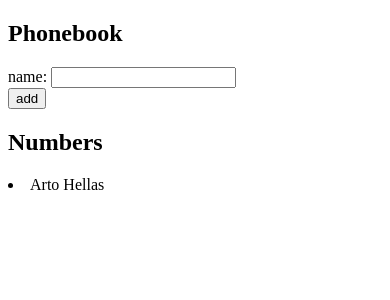
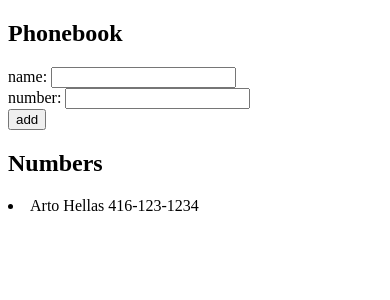
Before and after one commit to peetaliu/fullstackopen2020, a React (Create React App) app in the folder part2/phonebook/: page / in a window 390 px wide. Shown: the top 300 px of the page. Built offline with nearby package versions, Linux system fonts and the light colour scheme.

Commit message:
Submit 2.8: The Phonebook step3

```diff
--- a/part2/phonebook/src/App.js
+++ b/part2/phonebook/src/App.js
@@ -4,10 +4,12 @@ import Person from './components/Person'
 const App = () => {
   const [persons, setPersons] = useState([
     {
-        name: 'Arto Hellas'
+        name: 'Arto Hellas',
+        number: '416-123-1234'
     }
   ])
-  const [ newName, setNewName ] = useState('')
+  const [newName, setNewName] = useState('')
+  const [newNumber, setNewNumber] = useState('')
 
   const showNames = () => persons.map(p =>
         <Person
@@ -19,21 +21,32 @@ const App = () => {
       e.preventDefault()
 
       const allNames = () => persons.map(p => p.name.toUpperCase())
-
+      const allNum = () => persons.map(p => p.number)
+      if(!newName.trim() || !newNumber.trim()){
+        window.alert('Text boxes cannot be empty')
+      } else {
         if(allNames().includes(newName.trim().toUpperCase())){
-        window.alert(`${newName} is already in the phonebook. Please use a different name.`)
+          window.alert(`${newName} already exists in the phonebook. Please use a different name.`)
+        } else if(allNum().includes(newNumber.trim())){
+          window.alert(`${newNumber} already exists in the phonebook. Please add a different number`)
         } else {
           const personObj = {
-          name: newName
+            name: newName,
+            number: newNumber
           }
           setPersons(persons.concat(personObj))
           setNewName('')
-      }
+          setNewNumber('')
+      }}
   }
 
   const handleNameChange = (e) => {
     //console.log(e.target.value)
     setNewName(e.target.value)
+  }
+  const handleNumChange = (e) => {
+    //console.log(e.target.value)
+    setNewNumber(e.target.value)
   }
 
   return (
@@ -42,6 +55,9 @@ const App = () => {
       <form onSubmit={addName}>
         <div>
           name: <input value={newName} onChange={handleNameChange}/>
+        </div>
+        <div>
+          number: <input value={newNumber} onChange={handleNumChange}/>
         </div>
         <div>
           <button type="submit">add</button>
--- a/part2/phonebook/src/components/Person.js
+++ b/part2/phonebook/src/components/Person.js
@@ -2,7 +2,7 @@ import React from 'react'
 
 const Person = ({ person }) => {
   return (
-    <li>{person.name}</li>
+      <li>{person.name} {person.number}</li>
   )
 }
 
```
Lines whose indentation alone changed are shown as unchanged.
